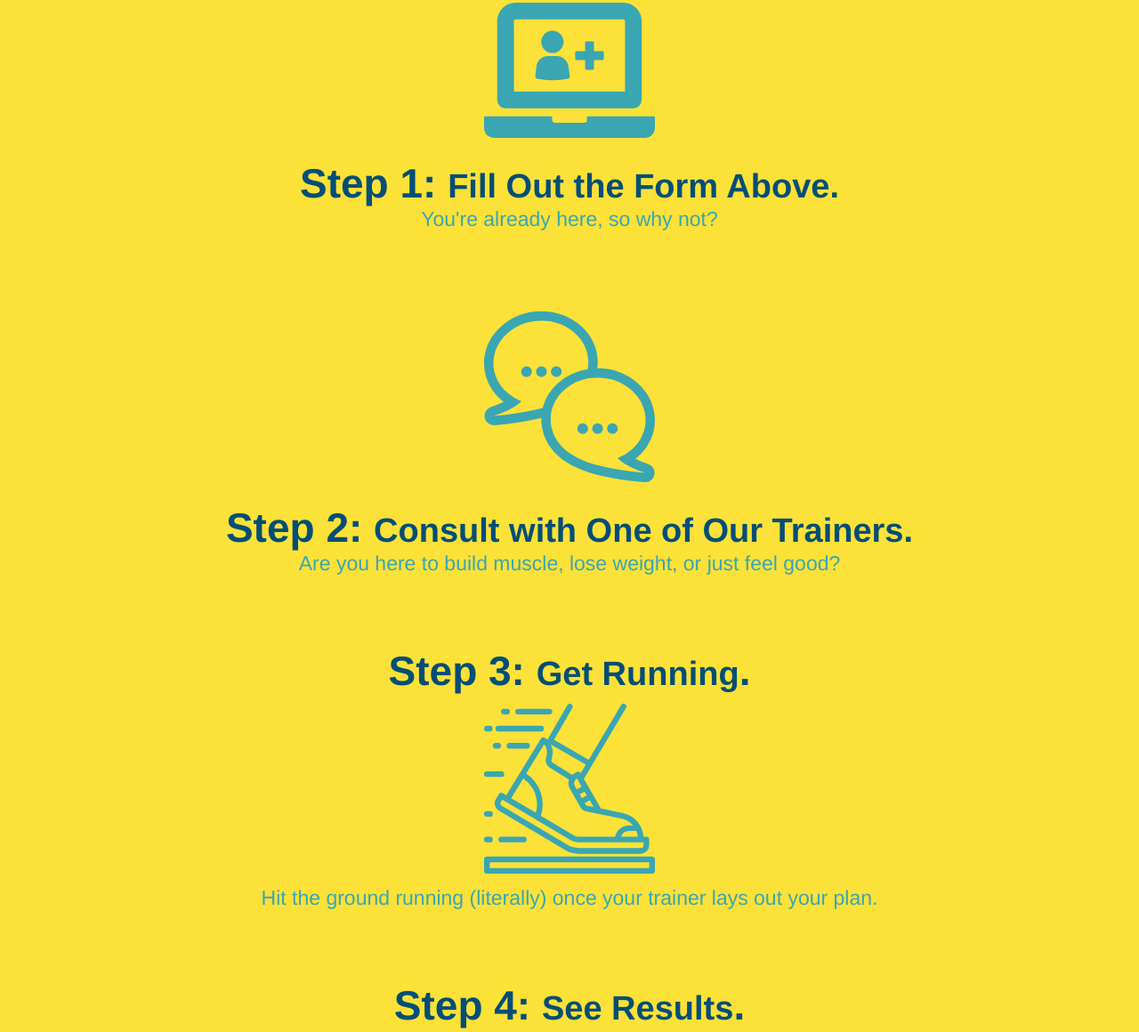
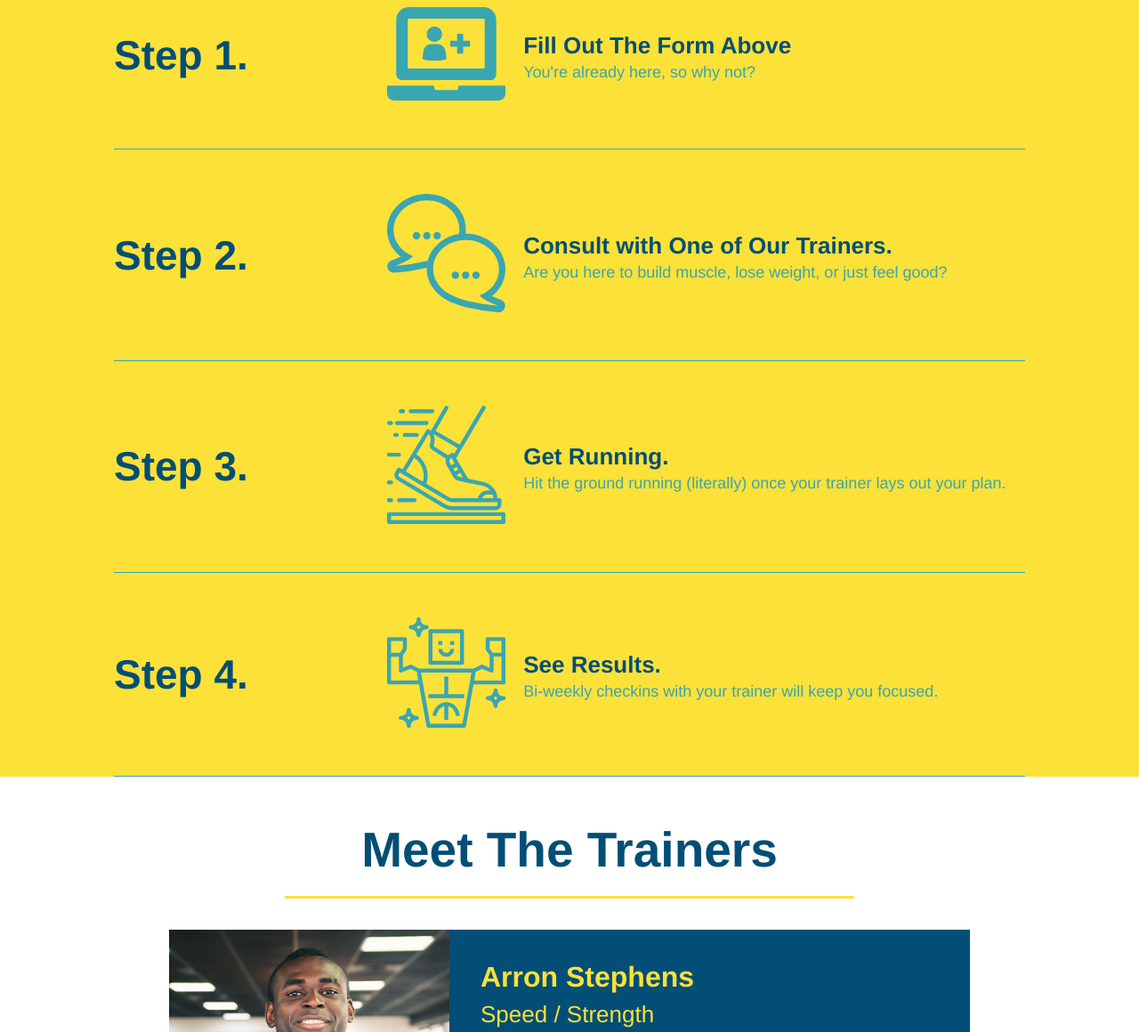
Before and after one commit to ThomBurt/run-buddy, a plain HTML site: page index.html in a window 1280 px wide. Shown: the part 894-2054 px from the top of the page at 89% size. Drawn offline with Linux system fonts and the light colour scheme.

Commit message:
add flexbox to the steps

```diff
--- a/assets/css/style.css
+++ b/assets/css/style.css
@@ -128,9 +128,7 @@ font-size: 24px;
 }
 /* HERO STYLES END */
 
-.intro {
-  text-align: center;
-}
+
 
 }
 .intro p {
@@ -139,39 +137,68 @@ font-size: 24px;
   color: #39a6b2;
   width: 80%;
   font-size: 20px;
+  text-align: center;
 }
 
 .steps {
-  text-align: center;
   background: #fce138;
 }
-.steps div{
-  margin-bottom: 80px;
+
+.step {
+  margin: 50px auto;
+  padding-bottom: 50px;
+  width: 80%;
+  border-bottom: 1px solid #39a6b2;
+  display: flex;
+  align-items: center;
+  justify-content: space-between;
 }
 
-.steps img {
-  width: 15%;
-  margin: 10px 0;
+
+.step h3 {
+  color: #024e76;
+  font-size: 46px;
+  flex: 1 30%;
 }
 
-.steps h3 {
-  color: #024e76;
-  font-size: 46px;
-  margin-top: 10px;
+.step-text p {
+  color: #39a6b2;
+  font-size: 18px;
 }
 
-.steps p {
-  color: #39a6b2;
-  font-size: 23px;
+.step-text h4 {
+  font-size: 26px;
+  line-height: 1.5;
+  color: #024e76;
 }
+
+
+.step-info {
+  flex: 2 70%;
+  display: flex;
+  flex-wrap: wrap;
+  align-items: center;
+}
+.step-img {
+  flex: 1 12%;
+  margin-right: 20px;
+}
+.step-img img {
+  max-width: 100%;
+}
+.step-text {
+  flex: 12;
+}
+
 
 .section-title {
   font-size: 55px;
   color: #024e76;
-  margin-bottom: 35px;
-  padding: 0 100px 20px 100px;
-  display: inline-block;
   border-bottom: 3px solid;
+  padding-bottom: 20px;
+  text-align: center;
+  margin: 0 auto 35px auto;
+  width: 50%;
 }
 
 .primary-border {
@@ -182,12 +209,8 @@ font-size: 24px;
   border-color: #39a6b2;
 }
 
-.steps span {
-  font-size: 38px;
-}
 
 .trainers {
-  text-align: center;
 }
 .trainer {
   width: 900px;
@@ -207,13 +230,6 @@ font-size: 24px;
   width: 65%;
 }
 
-.text-left {
-  text-align: left;
-}
-
-.text-right {
-  text-align: right;
-}
 
 .trainer-bio h3 {
   font-size: 32px;
@@ -233,7 +249,6 @@ font-size: 24px;
 
 /* REACH OUT STYLES START */
 .contact {
-  text-align: center;
   background: #024e76;
 }
 .contact h2 {
@@ -291,3 +306,18 @@ footer div {
 }
 footer a {
   color: #024e76;
+
+
+
+
+  .text-left {
+    text-align: left;
+  }
+
+  .text-right {
+    text-align: right;
+  }
+
+  .flex-row {
+    display: flex;
+  }
--- a/index.html
+++ b/index.html
@@ -92,47 +92,85 @@
 
 <!--"what we do" section-->
 <section id="what-we-do" class="intro">
+  <div class="flex-row">
   <h2 class="section-title primary-border">What We Do</h2>
+  </div>
+  <div class="flex-row">
   <p>
     butcher selfies chambray shabby chic gentrify readymade yr Echo Park XOXO Tumblr normcore Banksy direct trade Blue Bottle chillwave you probably haven't heard of them single-origin coffee Vice fanny pack fixie Odd Future Austin fingerstache pickled twee synth Wes Anderson Thundercats viral bitters flannel meggings narwhal Marfa Schlitz sustainable Intelligentsia umami deep v craft
   </p>
+  </div>
 </section>
 
 <!--"what you do" section-->
 <section id="what-you-do" class="steps">
+  <div class="flex-row">
   <h2 class="section-title secondary-border">What You Do</h2>
+  </div>
 
-  <div>
-      <!-- insert this img element -->
+<div class="step">
+  <h3>Step 1.</h3>
+  <div class="step-info">
+    <div class="step-img">
       <img src="./assets/images/step-1.svg" alt="" />
-    <h3>Step 1: <span>Fill Out the Form Above.</span></h3>
+    </div>
+    <div class="step-text">
+      <h4>Fill Out The Form Above</h4>
       <p>You're already here, so why not?</p>
     </div>
+  </div>
+</div>
 
-  <div>
+  <div class="step">
+    <h3>Step 2.</h3>
+    <div class="step-info">
+      <div class="step-img">
          <img src="./assets/images/step-2.svg" alt="" />
-    <h3>Step 2: <span>Consult with One of Our Trainers.</span></h3>
+         </div>
+    <div class="step-text">
+      <h4>Consult with One of Our Trainers. </h4>
       <p>Are you here to build muscle, lose weight, or just feel good?</p>
     </div>
+  </div>
+</div>
 
-  <div>
-    <h3>Step 3: <span>Get Running</span>.</h3>
+
+<div class="step">
+  <h3>Step 3.</h3>
+  <div class="step-info">
+    <div class="step-img">
        <img src="./assets/images/step-3.svg" alt="" />
+       </div>
+  <div class="step-text">
+    <h4>Get Running. </h4>
     <p>Hit the ground running (literally) once your trainer lays out your plan.</p>
   </div>
+</div>
+</div>
 
-  <div>
-    <h3>Step 4: <span>See Results</span>.</h3>
+<div class="step">
+  <h3>Step 4.</h3>
+  <div class="step-info">
+    <div class="step-img">
        <img src="./assets/images/step-4.svg" alt="" />
-    <p>Bi-weekly checkins with your trainer will keep you focused</p>
        </div>
+  <div class="step-text">
+    <h4>See Results. </h4>
+    <p>Bi-weekly checkins with your trainer will keep you focused.</p>
+  </div>
+</div>
+</div>
+
+
 </section>
 
 
 
 <!--"meet the trainers" section-->
 <section id="your-trainers" class="trainers">
+  <div class="flex-row">
   <h2 class="section-title primary-border">Meet The Trainers</h2>
+  </div>
   <article class="trainer">
       <img src="./assets/images/trainer-1.jpg" alt="Arron Stephens in his workout clothes, ready to pump iron" />
       <div class="trainer-bio text-left">
@@ -177,7 +215,9 @@
 
 <!-- "reach out" section -->
 <section id="reach-out" class="contact">
+  <div class="flex-row">
   <h2 class="section-title secondary-border">Reach Out</h2>
+  </div>
   <div class="contact-info">
    <!--map-->
     <iframe
```
Lines whose indentation alone changed are shown as unchanged.
